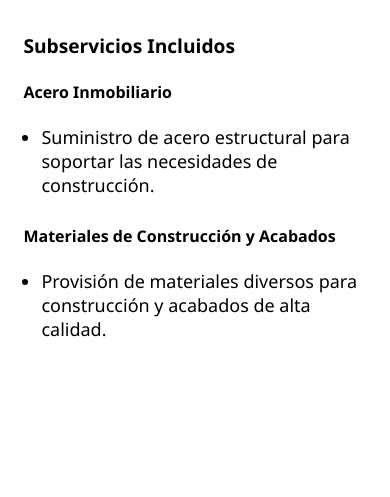
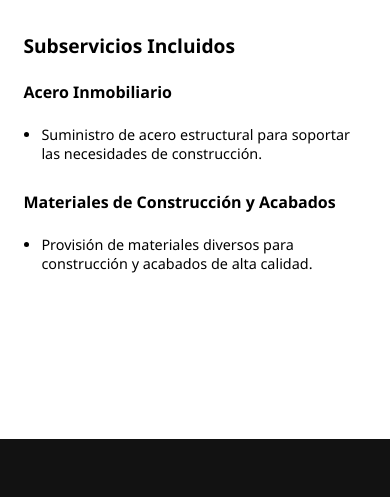
Before and after one commit to PedritoSola777/Zaragoza, a plain HTML site: page suministro.html in a window 390 px wide. Shown: the part 964-1461 px from the top of the page. Drawn offline with Linux system fonts and the light colour scheme.

Commit message:
size fixed

```diff
--- a/suministro.html
+++ b/suministro.html
@@ -25,6 +25,17 @@
 li{
   font-size: 18px;
 }
+
+@media (max-width: 768px) {
+
+   .service-content p,
+   .service-content li {
+      font-size: .9rem;
+   }
+
+}
+
+
 </style>
 
 </head>
```
Also changed, not shown: acabados.html (+10 -0 lines), climatizacion.html (+9 -0 lines), infraestructura.html (+9 -0 lines), instalaciones.html (+9 -0 lines), mantenimiento.html (+10 -0 lines), obra-civil.html (+9 -0 lines), polizas.html (+9 -0 lines), proyectos.html (+10 -0 lines), seguridad.html (+9 -0 lines).
